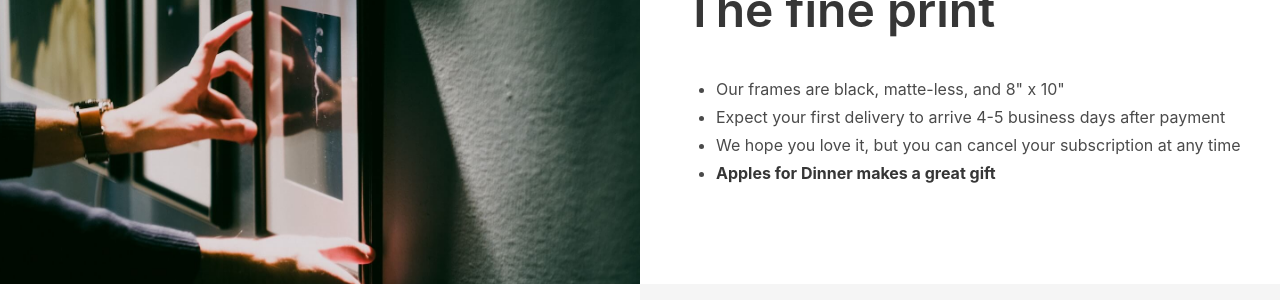
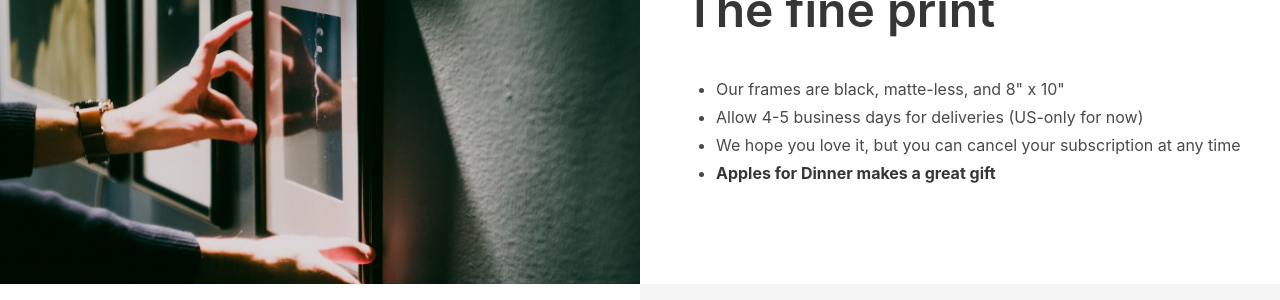
Before and after one commit to kofigumbs/apples-for-dinner, a Jekyll site: the page built from index.html, in a window 1280 px wide and 900 px high, scrolled down 1751 px. Shown: the part 153-453 px from the top of the window. Built offline with Jekyll 4.4.1, drawn with Linux system fonts in a browser that asks for light colours; nearby versions of some CDN libraries; comment, search, counter and statistics services are not loaded.

Commit message:
Add favicons

```diff
--- a/_config.yml
+++ b/_config.yml
@@ -1,5 +1,5 @@
 title: Apples for Dinner
-description: Seasonal refreshment for your home
+description: Curated art delivered seasonally
 url: applesfordinner.com
 defaults:
   -
@@ -7,3 +7,5 @@ defaults:
       path: ""
     values:
       layout: "default"
+plugins:
+  - jekyll-seo-tag
--- a/_layouts/default.html
+++ b/_layouts/default.html
@@ -18,15 +18,14 @@
     <meta name="viewport" content="width=device-width,minimum-scale=1,initial-scale=1">
     <meta name="keywords" content="photo art subscription box monthly seasonal home">
 
-    <!--
-    <link rel="apple-touch-icon" sizes="180x180" href="/icons/apple-touch-icon.png">
-    <link rel="icon" type="image/png" sizes="32x32" href="/icons/favicon-32x32.png">
-    <link rel="icon" type="image/png" sizes="16x16" href="/icons/favicon-16x16.png">
-    <link rel="manifest" href="/icons/manifest.json">
-    <link rel="mask-icon" href="/icons/safari-pinned-tab.svg" color="#333333">
-    <meta name="msapplication-config" content="/icons/browserconfig.xml">
-    <meta name="theme-color" content="#333333">
-    -->
+    <link rel="apple-touch-icon" sizes="180x180" href="/apple-touch-icon.png">
+    <link rel="icon" type="image/png" sizes="32x32" href="/favicon-32x32.png">
+    <link rel="icon" type="image/png" sizes="16x16" href="/favicon-16x16.png">
+    <link rel="manifest" href="/site.webmanifest">
+    <link rel="mask-icon" href="/safari-pinned-tab.svg" color="#ff7842">
+    <meta name="msapplication-TileColor" content="#da532c">
+    <meta name="theme-color" content="#ffffff">
+
     <style>
     {{ page.styles }}
     .footer-columns {
@@ -39,6 +38,8 @@
       height: 100%;
     }
     </style>
+
+    {% seo %}
   </head>
   <body>
     {{ content }}
--- a/index.html
+++ b/index.html
@@ -95,7 +95,7 @@ styles: |
       <div class="content">
         <ul>
           <li>Our frames are black, matte-less, and 8" x 10"</li>
-          <li>Expect your first delivery to arrive 4-5 business days after payment</li>
+          <li>Allow 4-5 business days for deliveries (US-only for now)</li>
           <li>We hope you love it, but you can cancel your subscription at any time</li>
           <li><strong>Apples for Dinner makes a great gift</strong></li>
         </ul>
--- a/profile.html
+++ b/profile.html
@@ -1,4 +1,5 @@
 ---
+title: New profile
 photo_credits: Becca Tapert
 styles: |
   .main-columns {
```
Also changed, not shown: browserconfig.xml (added, +9 -0 lines), android-chrome-192x192.png (added), android-chrome-512x512.png (added), apple-touch-icon.png (added), favicon-16x16.png (added), favicon-32x32.png (added), favicon.ico (added), mstile-150x150.png (added), safari-pinned-tab.svg (added), site.webmanifest (added).
